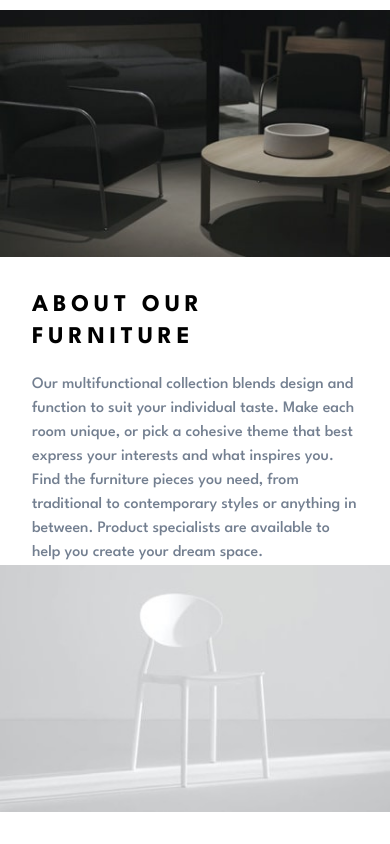
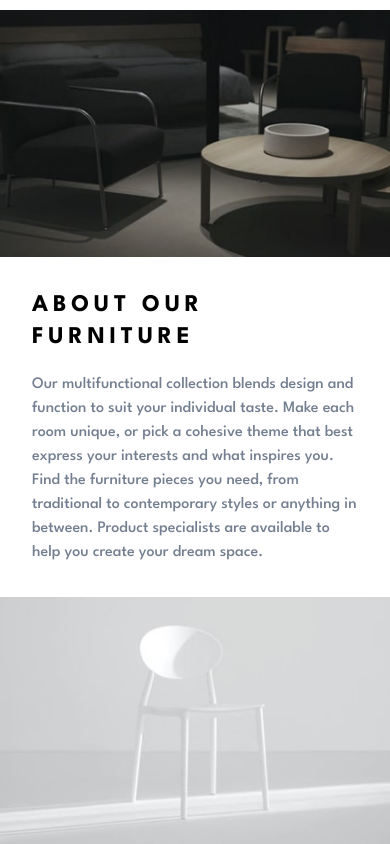
Before and after one commit to JanudaStack/furniture-store-landing-page, a React (Vite) app: page / in a window 390 px wide. Shown: the part 724-1568 px from the top of the page. Before the commit the page ends 1536 px from the top, so only its background shows below. Built offline with nearby package versions, Linux system fonts and the light colour scheme.

Commit message:
fix: Change pb only on large screens

```diff
--- a/src/components/About.jsx
+++ b/src/components/About.jsx
@@ -9,7 +9,7 @@ const About = () => {
                 <img src={imgDark} alt="image-about-dark" className="w-full" />
             </article>
 
-            <div className="p-8  lg:pt-12 pb-0 ">
+            <div className="p-8  lg:pt-12 lg:pb-0 ">
                 <h2 className="font-bold text-2xl tracking-[.3rem] uppercase mb-5 lg:text-3xl">
                     About Our Furniture
                 </h2>
```
